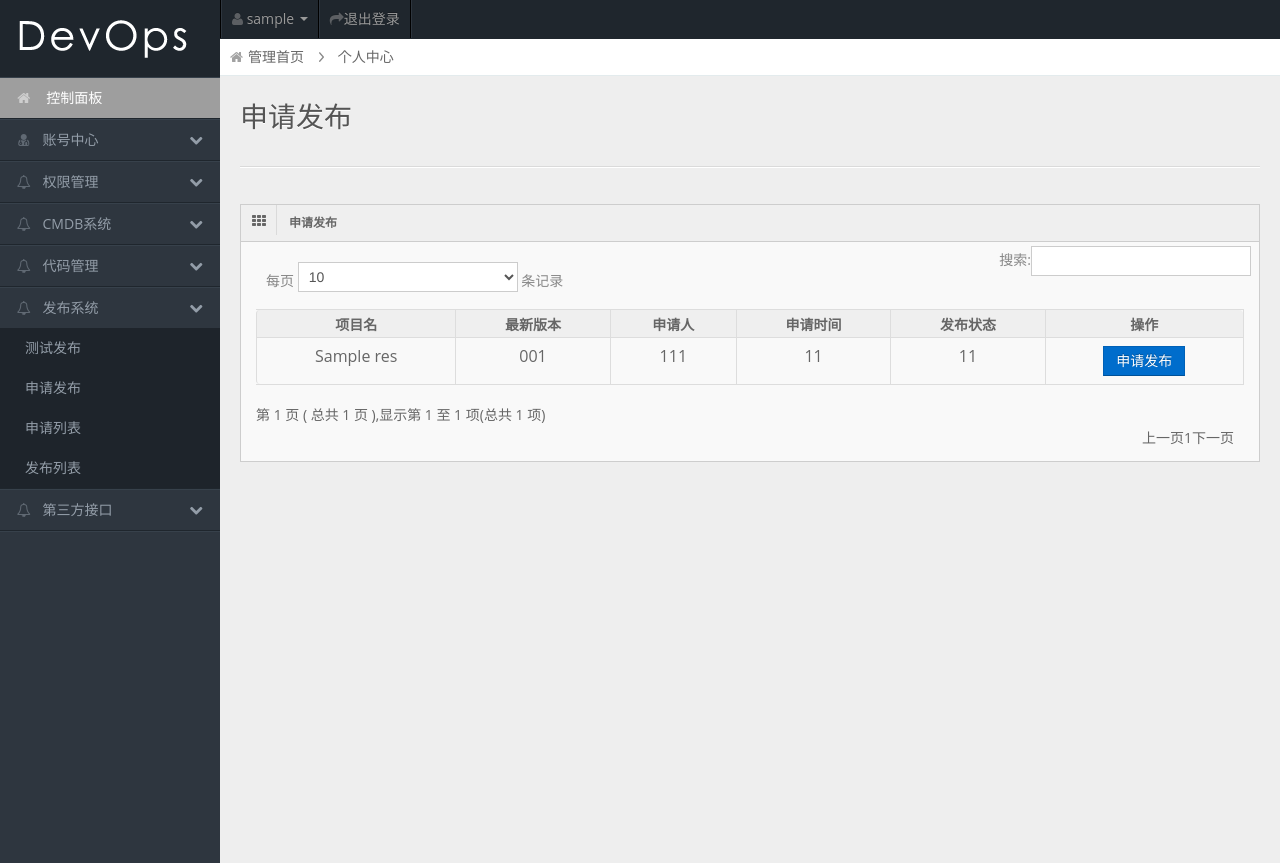
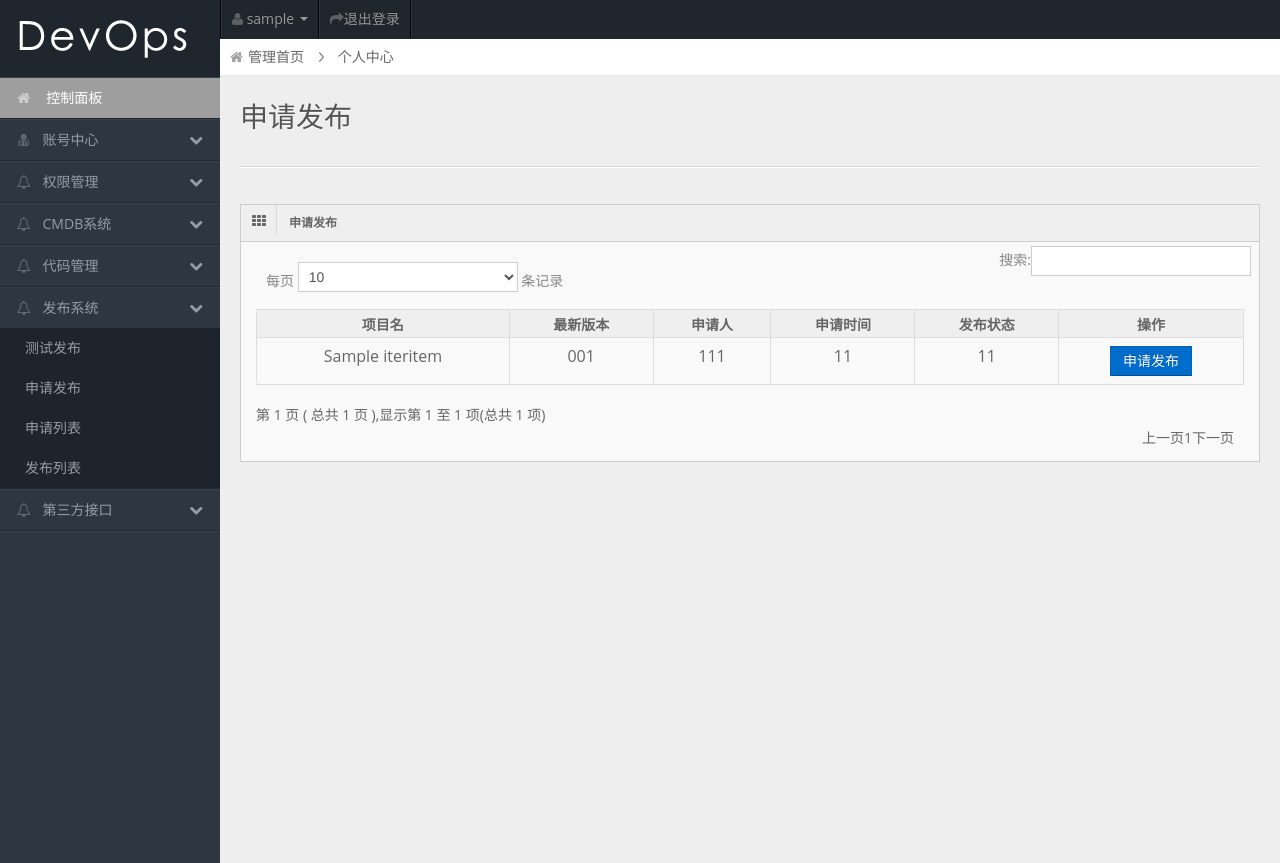
Before and after one commit to sky-dadan/devops, a Flask app: template devops/web/templates/apply.html in a window 1280 px wide. Shown: the top 863 px of the page. Run offline with Flask 2, Linux system fonts and the light colour scheme; the template is opened without the code that fills it: most values are stand-ins (such as "Sample title", 1, 10 or a date in 2020); grey boxes are pictures that could not be loaded.

Commit message:
返回个人所拥有的项目。由之前的项目名列表更新为返回 项目id:项目名的字典

```diff
--- a/devops/api/git.py
+++ b/devops/api/git.py
@@ -194,7 +194,7 @@
     role = int(auth_info['role'])
     uid = int(auth_info['uid'])
     try:
-        res =  util.userproject(username) #list
+        res =  util.userproject(username) #dict
         return json.dumps({'code': 0, 'result': res})
     except:
         logging.getLogger().error("调用userproject函数失败: %s" % traceback.format_exc())
--- a/devops/util.py
+++ b/devops/util.py
@@ -240,8 +240,10 @@
 def userproject(username):
     res = get_git()
     p_users = res['p_all_users']
+    projects = getinfo('project',['name','id']) #由于发布和申请表中存的都是project_id, 将项目的id 和 name
     #print username
-    result = [ p_name for p_name,p_user in p_users.items() if username in p_user ]  #返回有权限的项目名
+    myproject = [p_name for p_name,p_user in p_users.items() if username in p_user] #用户所有项目名的列表
+    result = dict((projects[p_name],p_name) for p_name in myproject)  #返回用户所有项目字典{p_id:p_name,...}
     return result
 
 class ProjectConfig:
--- a/devops/web/templates/apply.html
+++ b/devops/web/templates/apply.html
@@ -65,16 +65,16 @@
 	</thead>
 	<tbody>
         {% if result %}
-        {% for res in result %}
+        {% for p_id,p_name in result.iteritems() %}
         <tr>
-            <td style="text-align: center;">{{ res }}</td>
+            <td style="text-align: center;">{{ p_name }}</td>
             <td style="text-align: center;">001</td>
             <td style="text-align: center;">111</td>
             <td style="text-align: center;">11</td>
             <td style="text-align: center;">11</td>
             <td style="text-align: center;">
-                <button  class='btn btn-primary btn-sm applybtn' data='{{ res }}'>申请发布</button>
-            </td>
+                <button  class='btn btn-primary btn-sm applybtn' data-id='{{ p_id }}' data='{{ p_name }}'>申请发布</button>
+             </td>
         </tr>
         {% endfor %}
         {% endif %}
```
